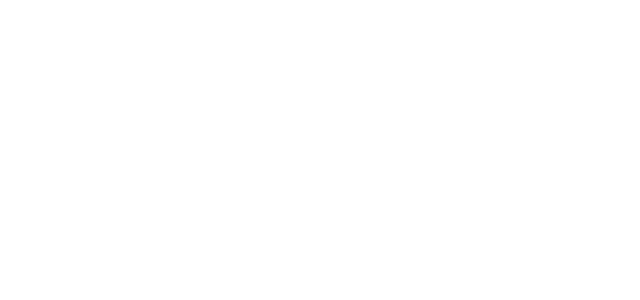
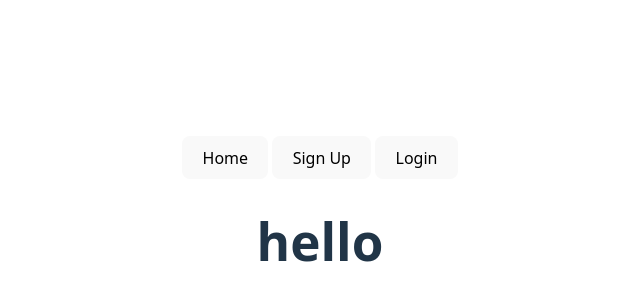
Before and after one commit to fitness-classes-platform/fitness-app-frontend, a React (Vite) app: page / in a window 1280 px wide. Shown: the part 180-480 px from the top of the page, without its empty margins (320-960 px from the left). Built offline with nearby package versions, Linux system fonts and the light colour scheme.

Commit message:
create auth context

```diff
--- a/src/App.jsx
+++ b/src/App.jsx
@@ -1,15 +1,17 @@
 import { useState } from 'react'
 import './App.css'
 import axios from "axios";
-import {Routes, Route} from "react-router-dom"
+import { Routes, Route } from "react-router-dom"
+
+import Navbar from './components/Navbar';
 
 function App() {
   const [count, setCount] = useState(0)
 
   return (
     <>
-
-
+      <Navbar />
+      <h1>hello</h1>
     </>
   )
 }
--- a/src/components/Navbar.jsx
+++ b/src/components/Navbar.jsx
@@ -0,0 +1,41 @@
+// src/components/Navbar.jsx
+
+import { Link } from "react-router-dom";
+import { useContext } from "react";                     // <== IMPORT
+import { AuthContext } from "../context/auth.context";  // <== IMPORT
+
+function Navbar() {
+  // Subscribe to the AuthContext to gain access to
+  // the values from AuthContext.Provider `value` prop
+  const { isLoggedIn, user } = useContext(AuthContext);   // <== ADD
+
+
+  // 👇 Update the rendering logic to display different content
+  //  depending on whether the user is logged in or not
+  return (
+    <nav>
+      <Link to="/">
+        <button>Home</button>
+      </Link>
+
+      {/*  👇  UPDATE  👇   */}
+      {isLoggedIn && (
+        <>
+          <Link to="/projects">
+            <button>Projects</button>
+          </Link>
+          <button>Logout</button>
+        </>
+      )}
+
+      {!isLoggedIn && (
+        <>
+          <Link to="/signup"> <button>Sign Up</button> </Link>
+          <Link to="/login"> <button>Login</button> </Link>
+        </>
+      )}
+    </nav>
+  );
+}
+
+export default Navbar;
--- /dev/null
+++ b/src/context/auth.context.jsx
@@ -0,0 +1,24 @@
+import React, { useState, useEffect } from "react";
+import axios from "axios";
+const API_URL = "http://localhost:5005";
+
+const AuthContext = React.createContext();
+
+function AuthProviderWrapper(props) {
+  const [isLoggedIn, setIsLoggedIn] = useState(false);
+  const [isLoading, setIsLoading] = useState(true);
+  const [user, setUser] = useState(null);
+
+  /*
+    Functions for handling the authentication status (isLoggedIn, isLoading, user)
+    will be added here later in the next step
+  */
+
+  return (
+    <AuthContext.Provider value={{ isLoggedIn, isLoading, user }}>
+      {props.children}
+    </AuthContext.Provider>
+  )
+}
+
+export { AuthProviderWrapper, AuthContext };
--- a/src/main.jsx
+++ b/src/main.jsx
@@ -3,11 +3,14 @@ import { createRoot } from 'react-dom/client'
 import './index.css'
 import App from './App.jsx'
 import { BrowserRouter } from 'react-router-dom'
+import { AuthProviderWrapper } from "./context/auth.context.jsx";
 
 createRoot(document.getElementById('root')).render(
   <StrictMode>
     <BrowserRouter>
-    <App />
+      <AuthProviderWrapper>
+        <App />
+      </AuthProviderWrapper>
     </BrowserRouter>
   </StrictMode>,
 )
```
